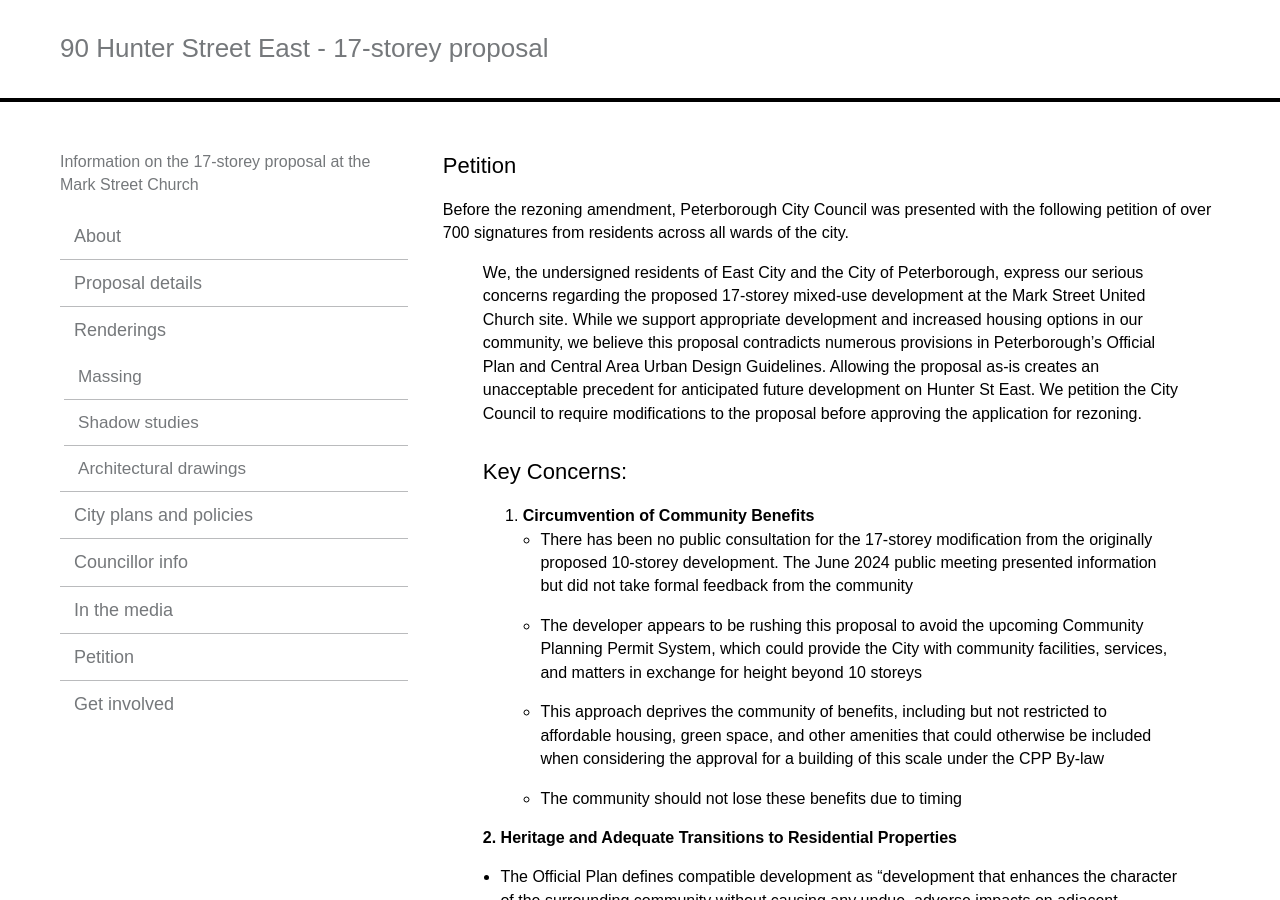
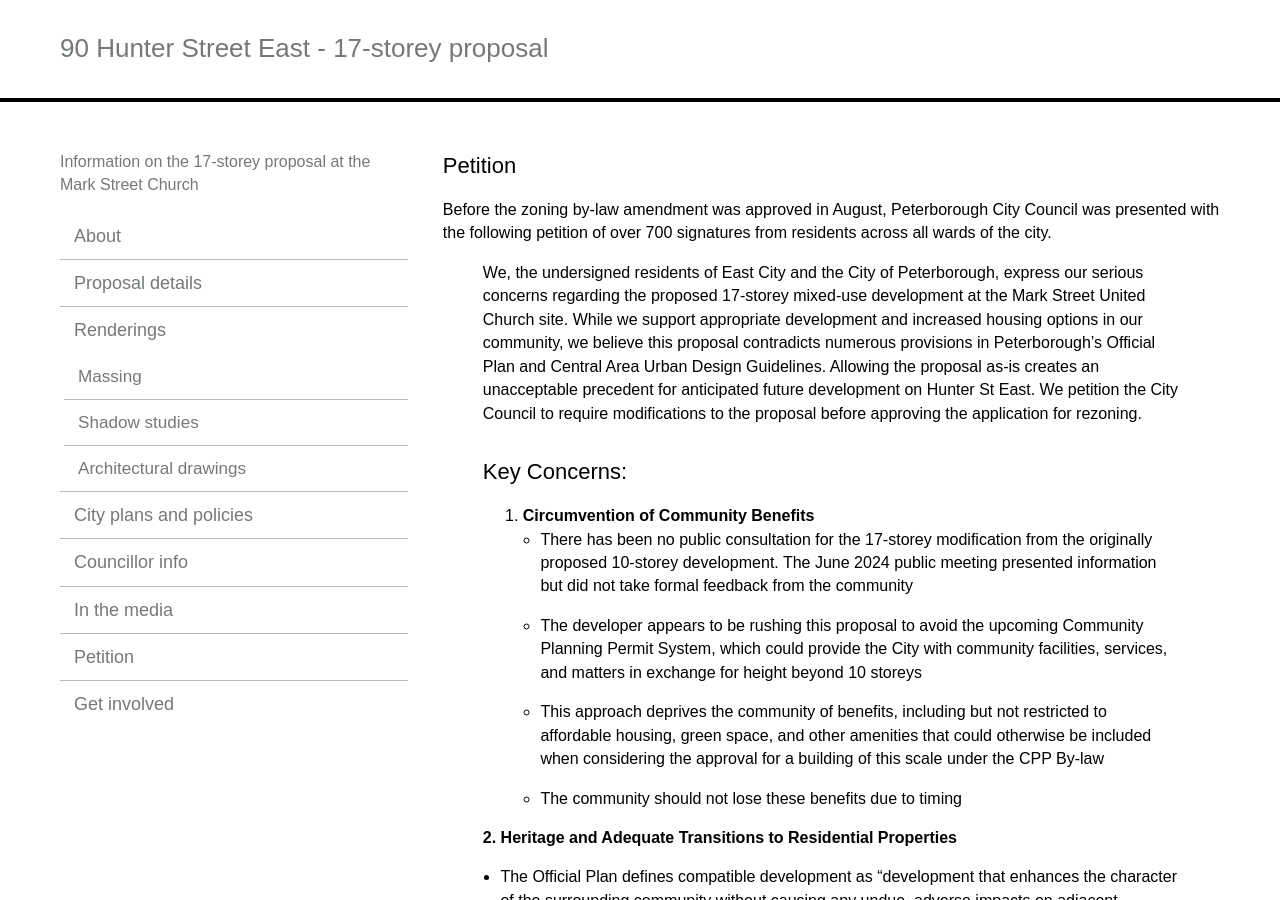
Before and after one commit to 90hunter/90HunterStE, a Jekyll site: the page built from _pages/petition.md, in a window 1280 px wide and 900 px high. Built offline with Jekyll 4.4.1, drawn with Linux system fonts in a browser that asks for light colours.

Commit message:
Clarify timeline of petition presentation to council
Updated text to clarify the timeline regarding the zoning by-law amendment approval.

```diff
--- a/_pages/petition.md
+++ b/_pages/petition.md
@@ -3,7 +3,7 @@ layout: page
 title:  "Petition"
 ---
 <a name="top"></a>
-Before the rezoning amendment, Peterborough City Council was presented with the following petition of over 700 signatures from residents across all wards of the city.
+Before the zoning by-law amendment was approved in August, Peterborough City Council was presented with the following petition of over 700 signatures from residents across all wards of the city.
 
 > We, the undersigned residents of East City and the City of Peterborough, express our serious concerns regarding the proposed 17-storey mixed-use development at the Mark Street United Church site. While we support appropriate development and increased housing options in our community, we believe this proposal contradicts numerous provisions in Peterborough's Official Plan and Central Area Urban Design Guidelines. Allowing the proposal as-is creates an unacceptable precedent for anticipated future development on Hunter St East. We petition the City Council to require modifications to the proposal before approving the application for rezoning.
 >
```
